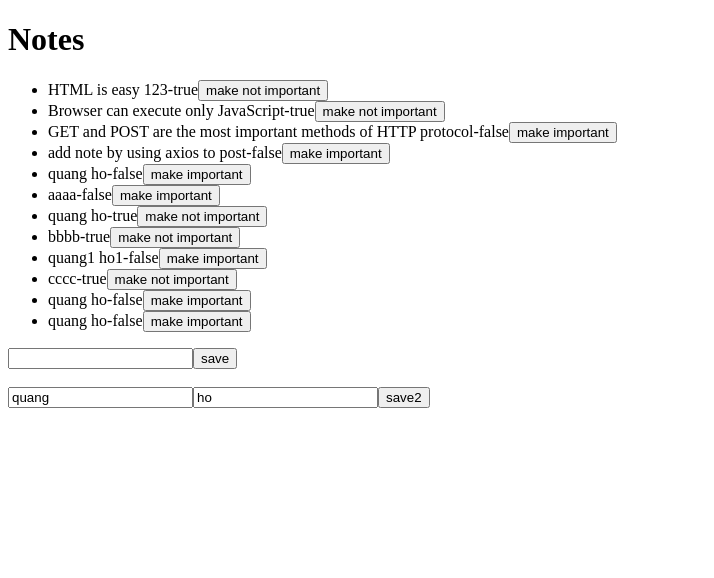
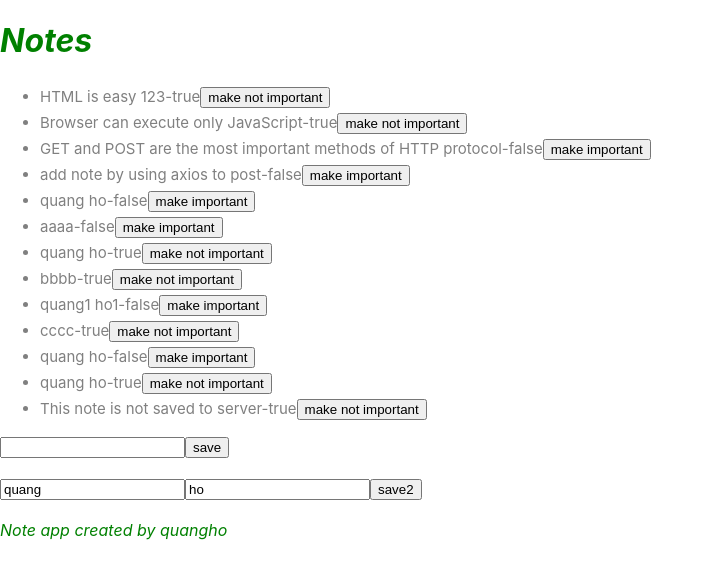
Before and after one commit to quickview357/fullstackopen2020_fso5a, a React (Create React App) app: page / in a window 1280 px wide. Shown: the top 578 px of the page, without its empty margins (0-714 px from the left). Built offline with nearby package versions, Linux system fonts and the light colour scheme; data requests are answered from the project's data file.

Commit message:
using css in react

```diff
--- a/db.json
+++ b/db.json
@@ -69,7 +69,7 @@
     {
       "content": "quang ho",
       "date": "2020-08-08T16:23:07.642Z",
-      "important": false,
+      "important": true,
       "id": 12
     }
   ]
--- a/src/App.js
+++ b/src/App.js
@@ -1,10 +1,14 @@
 import React, { useState, useEffect  } from 'react'
 import noteService  from './services/note'
 import Note from './components/Note'
+import Notification from './components/Notification'
+import Footer from './components/Footer'
+import './index.css'
 
 const App = (props) => {
   const [notes, setNotes] = useState([])
   const [newNote, setNewNote] = useState('')
+  const [errorMessage, setErrorMessage] = useState(null)
   //const [showAll, setShowAll] = useState(true)
 
   useEffect(() => {
@@ -86,9 +90,12 @@ const App = (props) => {
         setNotes(notes.map(note => note.id !== id ? note : returnedNote))
       })
       .catch(error => {
-        alert(
-          `the note '${note.content}' was already deleted from server`
+        setErrorMessage(
+          `Note '${note.content}' was already deleted from server`
         )
+        setTimeout(() => {
+          setErrorMessage(null)
+        }, 5000)
         setNotes(notes.filter(n => n.id !== id))
       })
   }
@@ -96,6 +103,7 @@ const App = (props) => {
   return (
     <div>
       <h1>Notes</h1>
+      <Notification message={errorMessage}></Notification>
       <ul>
         {notes.map(note =>
           <Note
@@ -116,6 +124,7 @@ const App = (props) => {
       <input {...name}/>
       <input {...surname}/>
       <button type="button" onClick = {addNote2}>save2</button>
+      <Footer></Footer>
     </div>
   )
 }
--- /dev/null
+++ b/src/components/Footer.js
@@ -0,0 +1,15 @@
+import React from 'react'
+const Footer = () => {
+    const footerStyle = {
+      color: 'green',
+      fontStyle: 'italic',
+      fontSize: 16
+    }
+    return (
+      <div style={footerStyle}>
+        <br />
+        <em>Note app created by quangho</em>
+      </div>
+    )
+  }
+export default Footer
--- a/src/components/Note.js
+++ b/src/components/Note.js
@@ -3,7 +3,7 @@ import React from 'react'
 const Note = ({ note, toggleImportance }) => {
   const label = note.important ? 'make not important' : 'make important'
   return (
-    <li>
+    <li className="note">
       {note.content}-{note.important?"true": "false"}
       <button onClick={toggleImportance}>{label}</button>
     </li>
--- /dev/null
+++ b/src/components/Notification.js
@@ -0,0 +1,13 @@
+import React from 'react'
+const Notification = ({ message }) => {
+    if (message === null) {
+      return null
+    }
+
+    return (
+      <div className="error">
+        {message}
+      </div>
+    )
+  }
+export default Notification
--- a/src/index.css
+++ b/src/index.css
@@ -11,3 +11,24 @@ code {
   font-family: source-code-pro, Menlo, Monaco, Consolas, 'Courier New',
     monospace;
 }
+
+h1 {
+  color: green;
+  font-style: italic;
+}
+
+.note {
+  color: grey;
+  padding-top: 5px;
+  font-size: 15px;
+}
+
+.error {
+  color: red;
+  background: lightgrey;
+  font-size: 20px;
+  border-style: solid;
+  border-radius: 5px;
+  padding: 10px;
+  margin-bottom: 10px;
+}
--- a/src/services/note.js
+++ b/src/services/note.js
@@ -4,7 +4,14 @@ const baseUrl = 'http://localhost:3001/notes'
 
 const getAll = () => {
     const request = axios.get(baseUrl)
-    return request.then(response => response.data)
+    const nonExisting = {
+        id: 10000,
+        content: 'This note is not saved to server',
+        date: '2019-05-30T17:30:31.098Z',
+        important: true,
+      }
+    //return request.then(response => response.data)
+    return request.then(response => response.data.concat(nonExisting))
 }
 
 const create = newObject => {
```
